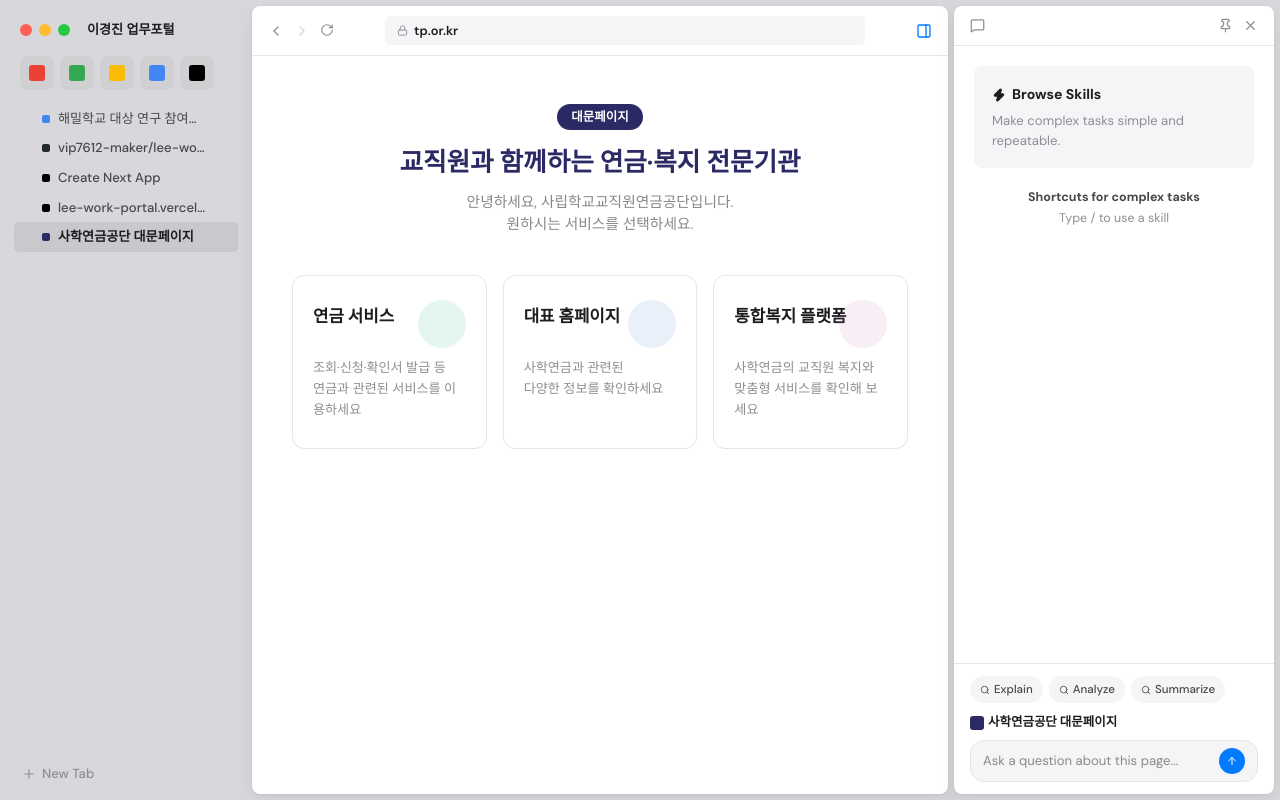
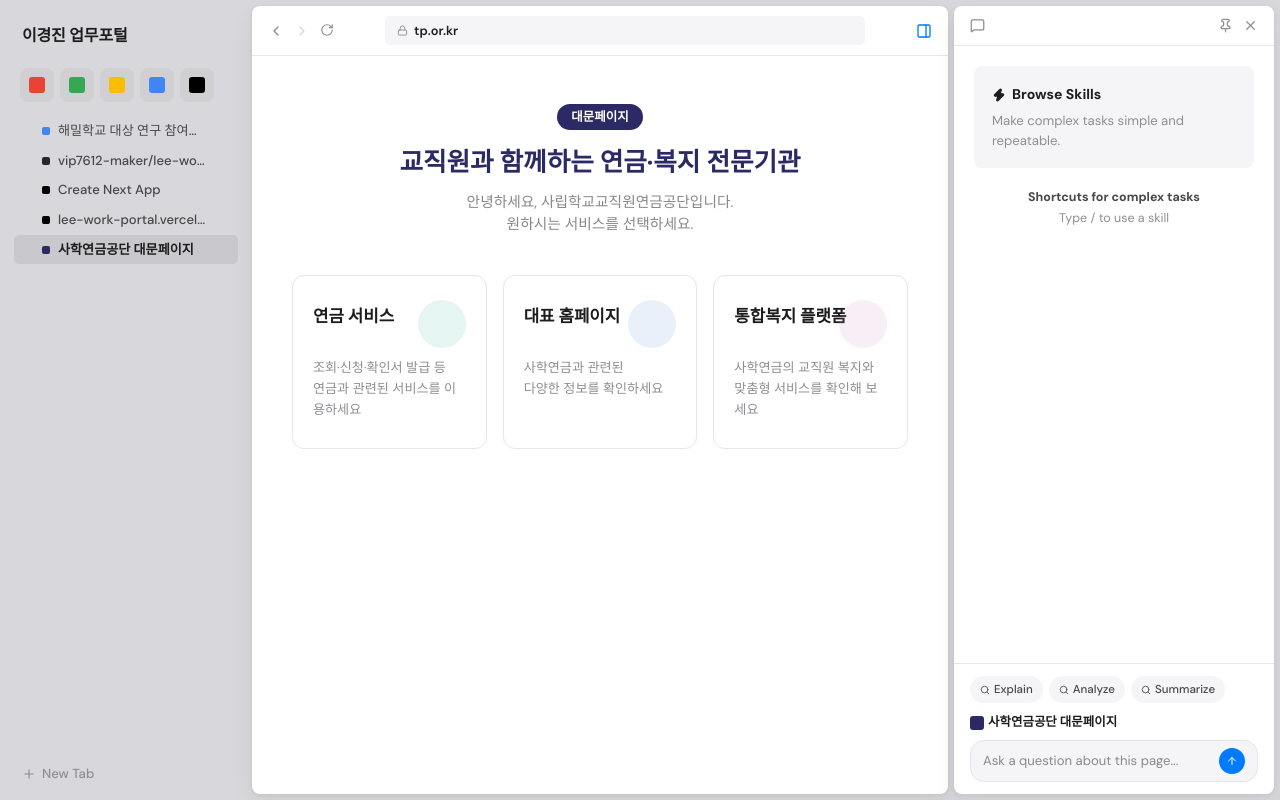
Before and after one commit to vip7612-maker/lee-work-portal, a Next.js app: page / in a window 1280 px wide. Built offline with nearby package versions, Linux system fonts and the light colour scheme.

Commit message:
Remove traffic lights, make title prominent

```diff
--- a/src/app/globals.css
+++ b/src/app/globals.css
@@ -48,16 +48,13 @@ html, body { margin:0; padding:0; height:100vh; overflow:hidden;
 }
 .sb__resize:hover { background: var(--tint); opacity: .3; }
 
-/* traffic lights */
-.sb__lights {
-  display: flex; gap: 7px; padding: 14px 14px 6px; align-items: center;
-}
-.light { width: 12px; height: 12px; border-radius: 50%; }
-.light--r { background: #ff5f57; }
-.light--y { background: #febc2e; }
-.light--g { background: #28c840; }
-.sb__user {
-  margin-left: 10px; font-size: .82rem; font-weight: 600; color: var(--ink);
+/* app title */
+.sb__title {
+  padding: 18px 16px 10px;
+  font-size: 1rem;
+  font-weight: 700;
+  color: var(--ink);
+  letter-spacing: -0.01em;
 }
 
 /* pin-bar (favorites) */
--- a/src/app/page.tsx
+++ b/src/app/page.tsx
@@ -176,12 +176,7 @@ export default function Portal() {
       <div className="sb">
         <div className="sb__resize" onPointerDown={onPointerDown} />
 
-        <div className="sb__lights">
-          <span className="light light--r" />
-          <span className="light light--y" />
-          <span className="light light--g" />
-          <span className="sb__user">이경진 업무포털</span>
-        </div>
+        <div className="sb__title">이경진 업무포털</div>
 
         {/* Pinned icons — drop zone */}
         <div
```
